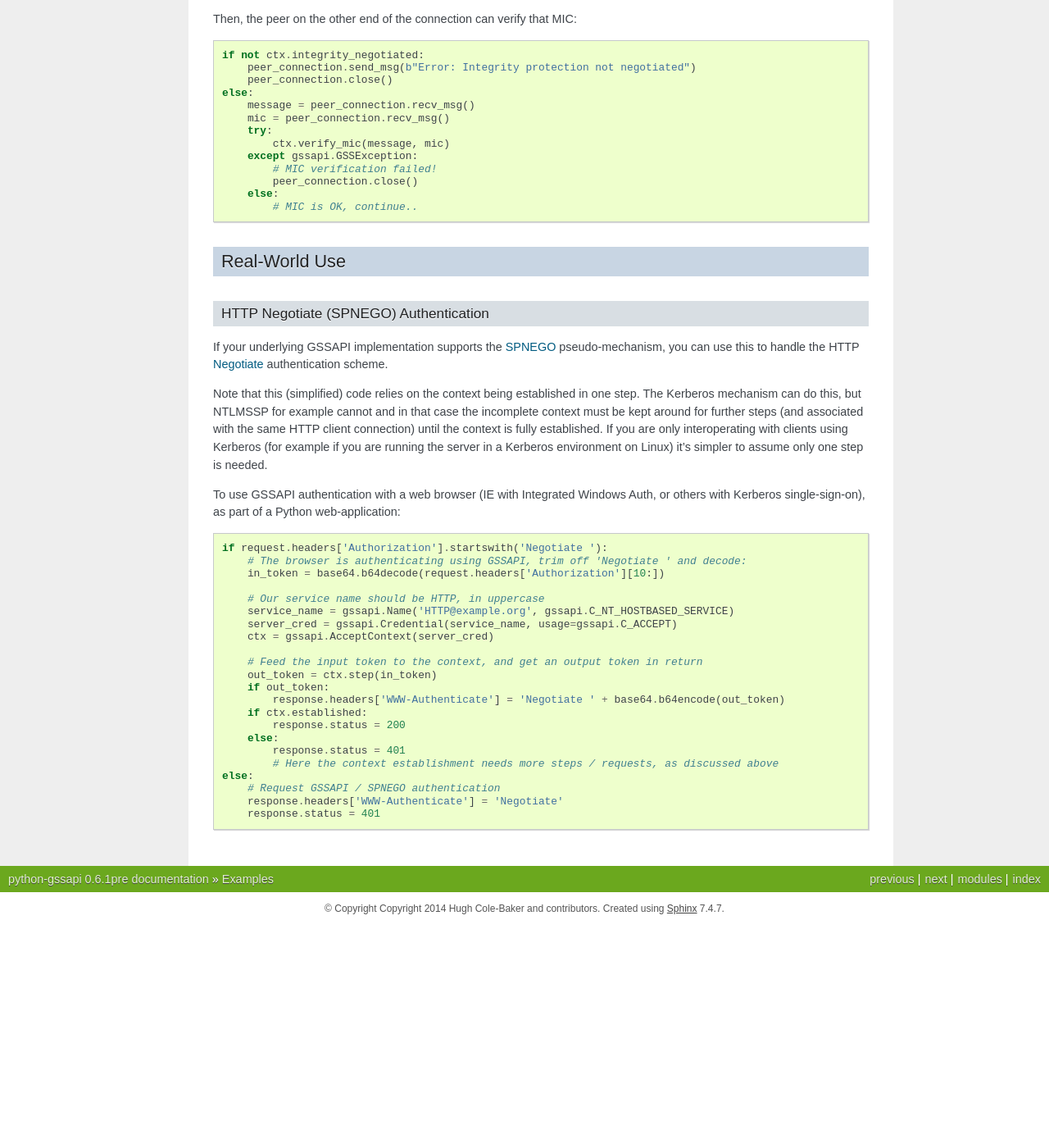
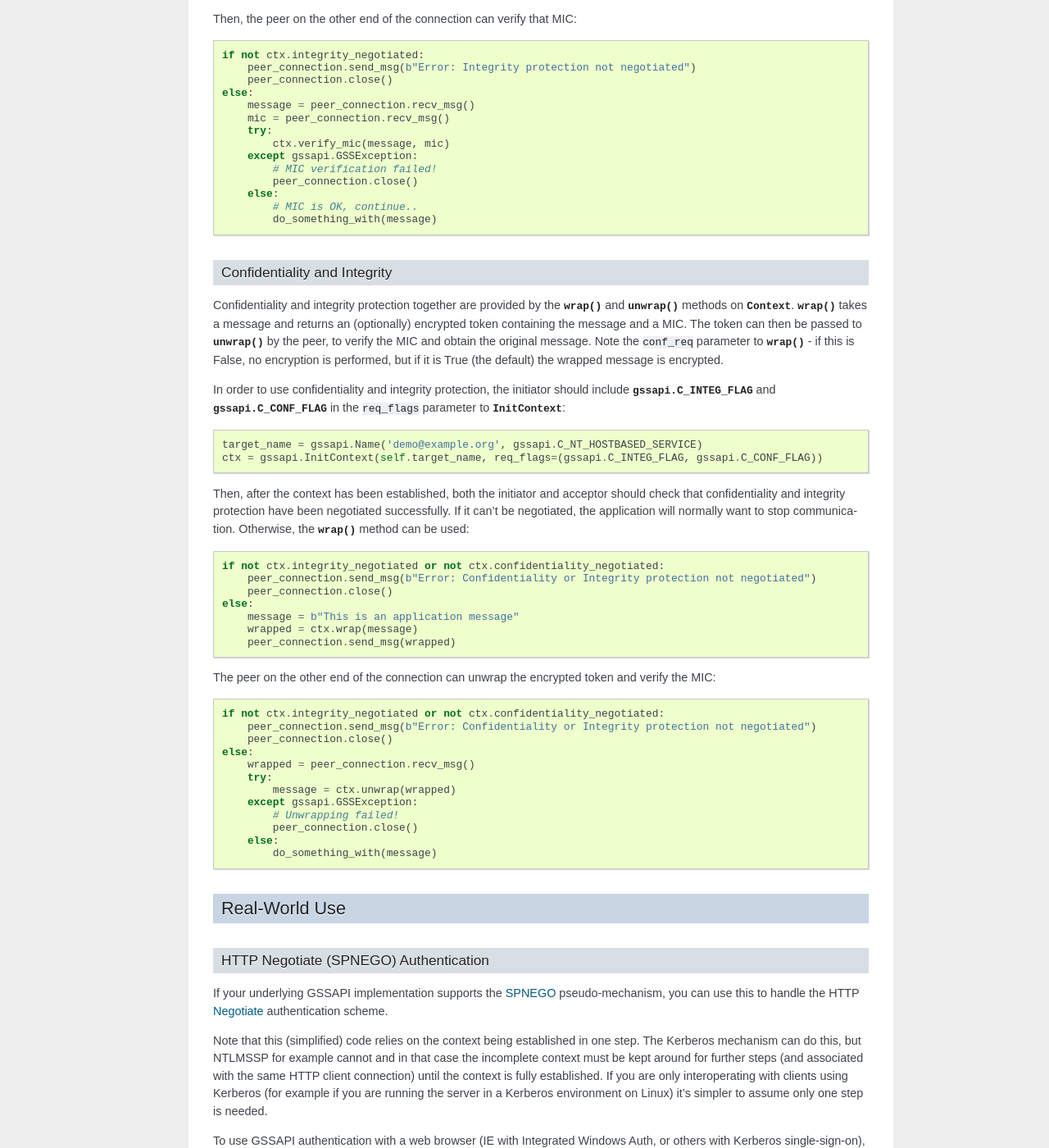
Before and after one commit to sigmaris/python-gssapi, a Sphinx documentation site: the page built from docs/source/examples.rst, in a window 1280 px wide and 1400 px high, scrolled down 1519 px. Shown: the whole window at 82% size. Built offline with Sphinx 7.4.7, drawn with Linux system fonts in a browser that asks for light colours; before the commit the page ends 2647 px from its top, so only the background shows below that; some of the changed text lies outside the part shown.

Commit message:
Add example of using Context.wrap() and unwrap()

```diff
--- a/docs/source/examples.rst
+++ b/docs/source/examples.rst
@@ -60,10 +60,10 @@ Integrity protection
 ^^^^^^^^^^^^^^^^^^^^
 
 Integrity protection is provided by the :meth:`~gssapi.ctx.Context.get_mic` and
-:meth:`~gssapi.ctx.Context.verify_mic` methods on :class:`~gssapi.ctx.Context`. The MIC is a small
-token which can be calculated over a message by one peer, then sent along with that message to the
-other peer and verified at the other end. If the message (or the MIC) have been tampered with in
-transit, the verification will fail.
+:meth:`~gssapi.ctx.Context.verify_mic` methods on :class:`~gssapi.ctx.Context`. The message
+integrity code (MIC) is a small token which can be calculated over a message by one peer, then sent
+along with that message to the other peer and verified at the other end. If the message (or the
+MIC) have been modified in transit, the verification will fail.
 
 In order to use integrity protection, the initiator should include :const:`gssapi.C_INTEG_FLAG` in
 the ``req_flags`` parameter to :class:`~gssapi.ctx.InitContext`:
@@ -106,6 +106,59 @@ Then, the peer on the other end of the connection can verify that MIC:
             peer_connection.close()
         else:
             # MIC is OK, continue..
+            do_something_with(message)
+
+Confidentiality and Integrity
+^^^^^^^^^^^^^^^^^^^^^^^^^^^^^
+
+Confidentiality and integrity protection together are provided by the
+:meth:`~gssapi.ctx.Context.wrap` and :meth:`~gssapi.ctx.Context.unwrap` methods on
+:class:`~gssapi.ctx.Context`. :meth:`~gssapi.ctx.Context.wrap` takes a message and returns an
+(optionally) encrypted token containing the message and a MIC. The token can then be passed to
+:meth:`~gssapi.ctx.Context.unwrap` by the peer, to verify the MIC and obtain the original message.
+Note the ``conf_req`` parameter to :meth:`~gssapi.ctx.Context.wrap` - if this is False, no
+encryption is performed, but if it is True (the default) the wrapped message is encrypted.
+
+In order to use confidentiality and integrity protection, the initiator should include
+:const:`gssapi.C_INTEG_FLAG` and :const:`gssapi.C_CONF_FLAG` in the ``req_flags`` parameter to
+:class:`~gssapi.ctx.InitContext`:
+
+.. code-block:: python
+
+    target_name = gssapi.Name('demo@example.org', gssapi.C_NT_HOSTBASED_SERVICE)
+    ctx = gssapi.InitContext(self.target_name, req_flags=(gssapi.C_INTEG_FLAG, gssapi.C_CONF_FLAG))
+
+Then, after the context has been established, both the initiator and acceptor should check that
+confidentiality and integrity protection have been negotiated successfully. If it can't be
+negotiated, the application will normally want to stop communication. Otherwise, the
+:meth:`~gssapi.ctx.Context.wrap` method can be used:
+
+.. code-block:: python
+
+    if not ctx.integrity_negotiated or not ctx.confidentiality_negotiated:
+        peer_connection.send_msg(b"Error: Confidentiality or Integrity protection not negotiated")
+        peer_connection.close()
+    else:
+        message = b"This is an application message"
+        wrapped = ctx.wrap(message)
+        peer_connection.send_msg(wrapped)
+
+The peer on the other end of the connection can unwrap the encrypted token and verify the MIC:
+
+.. code-block:: python
+
+    if not ctx.integrity_negotiated or not ctx.confidentiality_negotiated:
+        peer_connection.send_msg(b"Error: Confidentiality or Integrity protection not negotiated")
+        peer_connection.close()
+    else:
+        wrapped = peer_connection.recv_msg()
+        try:
+            message = ctx.unwrap(wrapped)
+        except gssapi.GSSException:
+            # Unwrapping failed!
+            peer_connection.close()
+        else:
+            do_something_with(message)
 
 Real-World Use
 --------------
```
